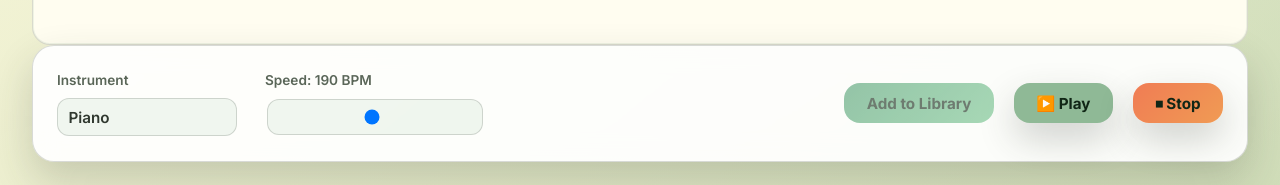
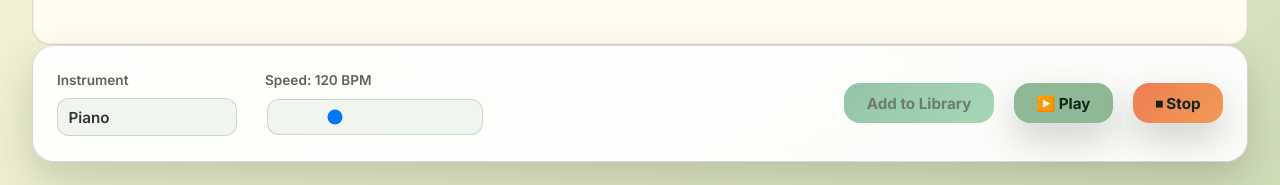
Before and after one commit to ey2ron/notesight, a React (Vite) app: page /#/xmlplayer in a window 1280 px wide. Shown: the part 614-799 px from the top of the page. Built offline with nearby package versions, Linux system fonts and the light colour scheme.

Commit message:
set initial bpm to 120

```diff
--- a/src/pages/XMLPlayer/XMLPlayer.jsx
+++ b/src/pages/XMLPlayer/XMLPlayer.jsx
@@ -193,7 +193,7 @@ function fractionToBeats(fraction) {
 }
 
 export function XMLPlayerPage() {
-  const [bpm, setBpm] = useState(190);
+  const [bpm, setBpm] = useState(120);
   const [instrumentName, setInstrumentName] = useState("acoustic_grand_piano");
   const [isSavingToLibrary, setIsSavingToLibrary] = useState(false);
   const [hasLoadedScore, setHasLoadedScore] = useState(false);
```
